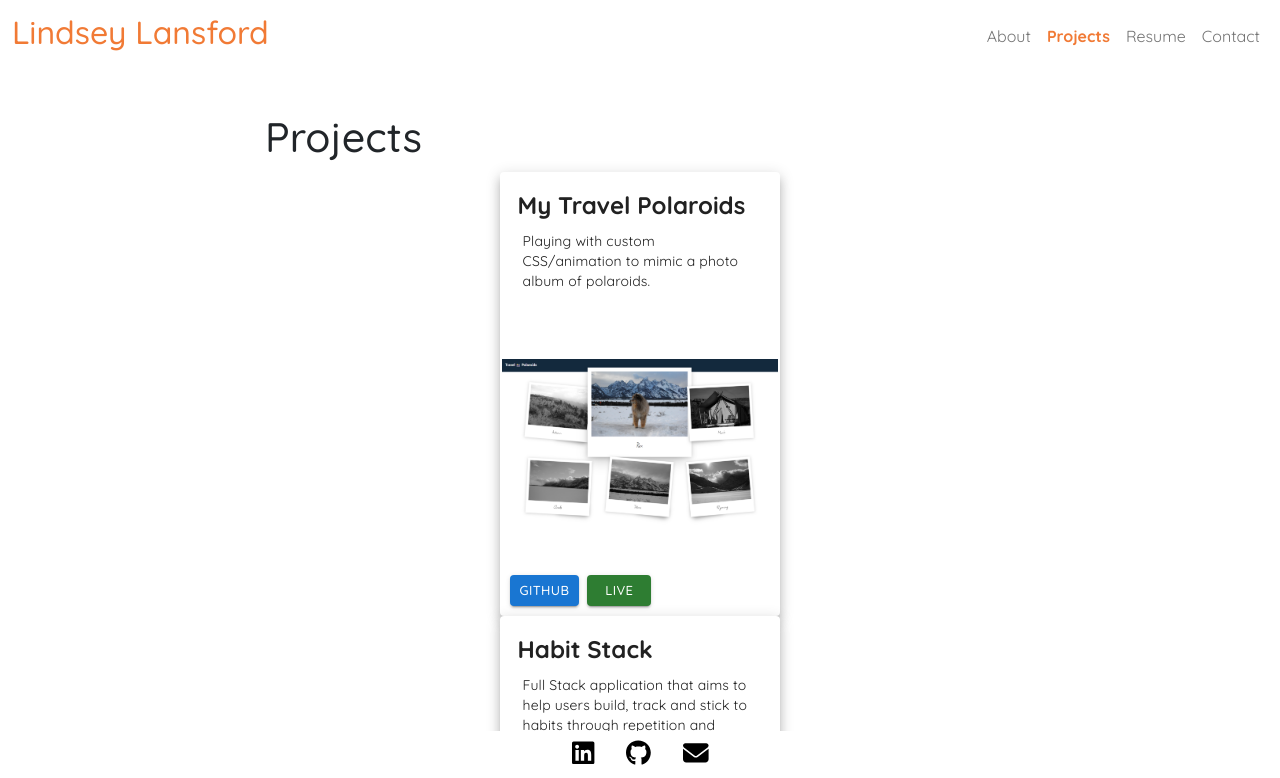
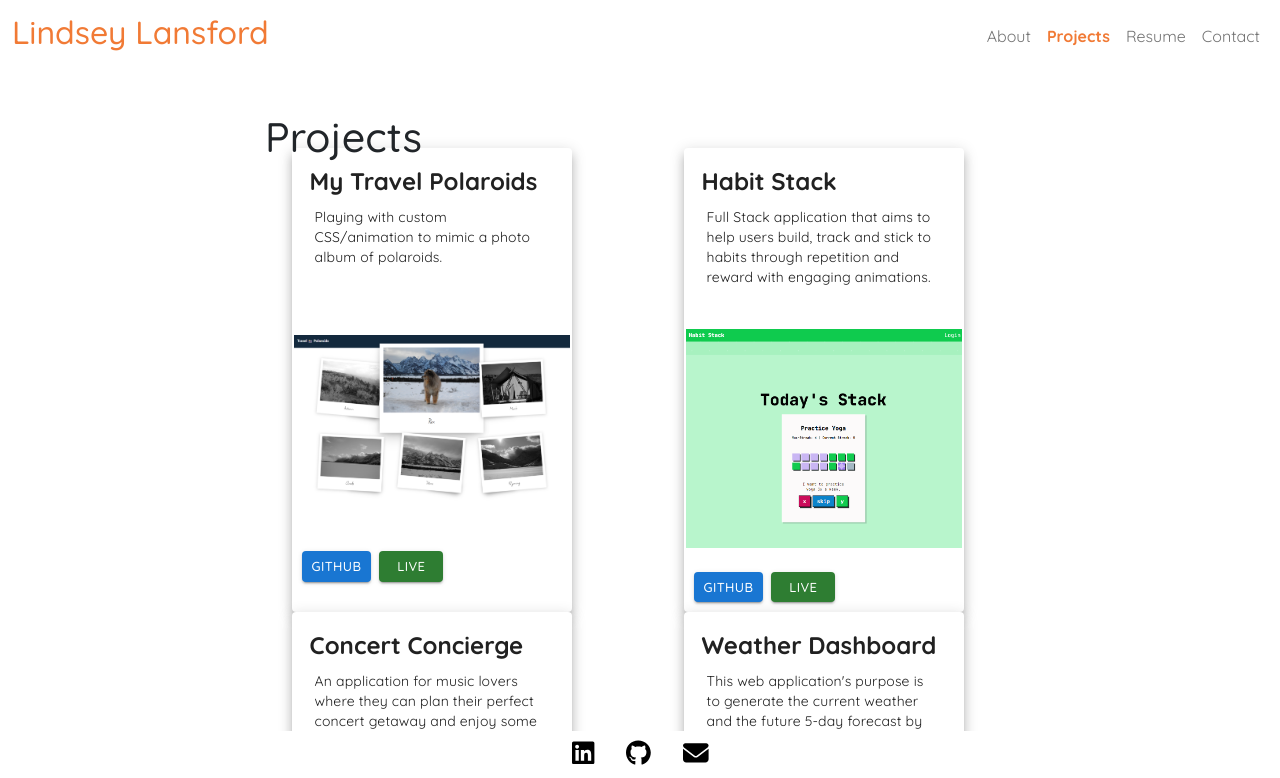
Before and after one commit to lindsey-lansford/react-portfolio, a React (Create React App) app: page /react-portfolio/portfolio in a window 1280 px wide. Shown: the top 778 px of the page. Built offline with nearby package versions, Linux system fonts and the light colour scheme; what react-animations would draw is missing.

Commit message:
WOOHOOO im getting closer!!!!!!!!!!!!

```diff
--- a/src/pages/Portfolio.js
+++ b/src/pages/Portfolio.js
@@ -149,8 +149,14 @@ const Portfolio = () => {
   return (
     <div className="portfolio-page-container">
       <Spin className="title">Projects</Spin>
-      <Grid>
+      <Grid
+      container
+      spacing={{ xs: 2, md: 3 }}
+      columns={{ xs: 4, sm: 8, md: 12 }}
+    >
+
         {projects.map(renderLayout)}
+
       </Grid>
     </div>
   )
```
